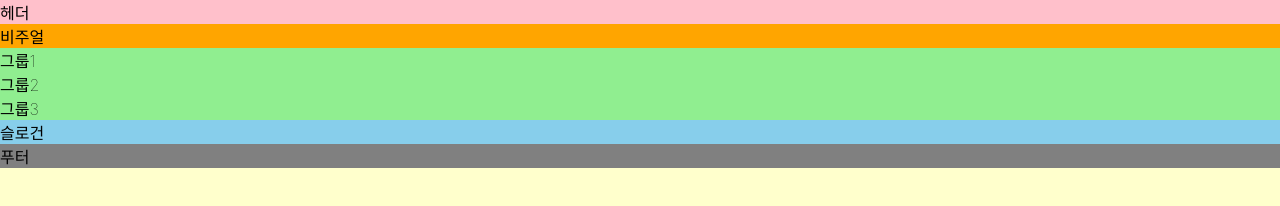
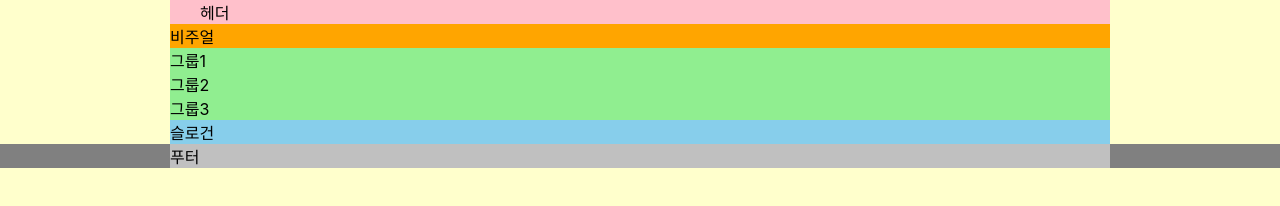
Before and after one commit to jangjihoon96/HTML5, a website: page index.html in a window 1280 px wide. Drawn offline with Linux system fonts and the light colour scheme; a web font is replaced by a local one.

Commit message:
CSS 레이아웃 추가

```diff
--- a/styles/style.css
+++ b/styles/style.css
@@ -1,23 +1,38 @@
 @import url(./normalize.css);
 @import url(./reset.css);
 
+/* 본문 스타일 */
 body{
   background-color: #ffc;
   font-family: "Pretendard Variable", Pretendard, -apple-system, BlinkMacSystemFont, system-ui, Roboto, "Helvetica Neue", "Segoe UI", "Apple SD Gothic Neo", "Noto Sans KR", "Malgun Gothic", "Apple Color Emoji", "Segoe UI Emoji", "Segoe UI Symbol", sans-serif;
-  font-weight: 100;
 }
+/* 레이아웃 */
+.header, .visual, .main, .slogan, .footer-inner{
+  width: 940px;
+  box-sizing: border-box;
+  margin:0 auto;
+}
+/* 헤더 */
 .header{
   background-color: pink;
+  padding: 0 30px;
 }
+/* 비주얼 */
 .visual{
   background-color: orange;
 }
+/* 메인 */
 .main{
   background-color: lightgreen;
 }
+/* 슬로건 */
 .slogan{
   background-color: skyblue;
 }
+/* 푸터 */
 .footer{
   background-color: gray;
 }
+.footer-inner{
+  background-color: silver;
+}
```
